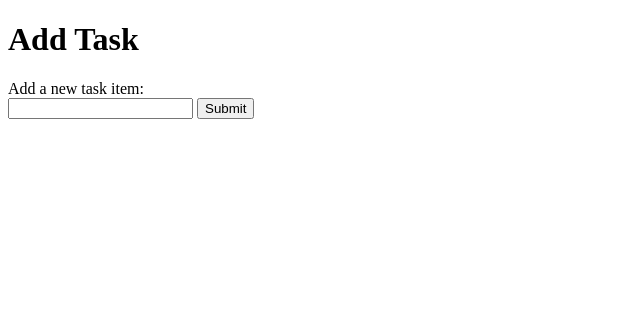
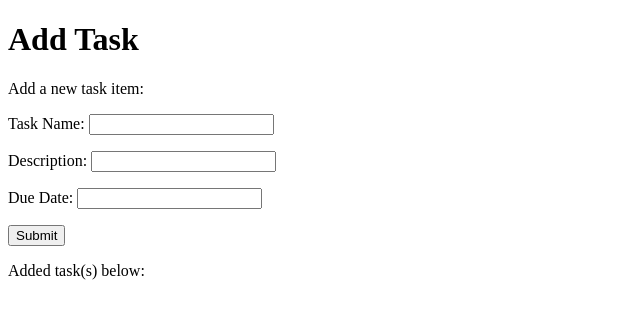
Before and after one commit to hewich/team-2-05, a Flask app: page /add in a window 1280 px wide. Shown: the top 319 px of the page, without its empty margins (0-640 px from the left). Run offline with Flask 2, Linux system fonts and the light colour scheme; data that the repository does not hold is empty.

Commit message:
added more features to add page

```diff
--- a/TaskOrganizer/myapp/form.py
+++ b/TaskOrganizer/myapp/form.py
@@ -18,7 +18,7 @@ class RegisterForm(FlaskForm):
     submit = SubmitField('Submit')
 
 class TaskForm(FlaskForm):
-    task_name = StringField('First Name', validators=[DataRequired()])
-    description = StringField('First Name', validators=[DataRequired()])
-    due_date = StringField('First Name', validators=[DataRequired()])
+    task_name = StringField('Task Name:')
+    description = StringField('Description')
+    due_date = StringField('Due Date:')
     submit = SubmitField('Submit')
--- a/TaskOrganizer/myapp/models.py
+++ b/TaskOrganizer/myapp/models.py
@@ -27,15 +27,14 @@ class User(UserMixin, db.Model):
 
 class Task(db.Model):
     id = db.Column(db.Integer, primary_key=True)
-    body = db.Column(db.String(256))
+    #body = db.Column(db.String(256))
     task_name = db.Column(db.String(64), unique=True, nullable=False)
     description = db.Column(db.String(300), unique=True, nullable=False)
     due_date = db.Column(db.String(64), unique=True, nullable=False)
     user_id = db.Column(db.Integer, db.ForeignKey('user.id'))
 
-
     def __repr__(self):
-        return f'<Task: { self.body, self.task_name} >'
+        return '<Task {}>'.format(self.task_name, self.description, self.due_date)
 
 
 @login.user_loader
--- a/TaskOrganizer/myapp/routes.py
+++ b/TaskOrganizer/myapp/routes.py
@@ -78,22 +78,19 @@ def login():
     return render_template('login.html', title=title, form=form)
 
 
-@app.route ('/')
-def index():
-    tasks = Task.query.all()
 
-    return render_template('add.html', tasks= tasks)
-
-@app.route ('/add', methods = ['GET', 'POST'])
+@app.route ('/add', methods=['GET', 'POST'])
 def add():
 
     title = 'Add | Task Organizer'
 
+    taskz = Task.query.all()
+
     form = TaskForm()
     if form.validate_on_submit():
-        tasks = Task(task_name = form.task_data, description = form.description.data, due_date=  form.due_date.data)
+        tasks = Task(task_name= request.form['task_name'], description=request.form['description'], due_date=request.form['due_date'])
         db.session.add(tasks)
         db.session.commit()
 
         return redirect(url_for('add'))
-    return render_template('add.html', title=title, form=form)
+    return render_template('add.html', title=title, form=form, taskz=taskz)
--- a/TaskOrganizer/myapp/templates/add.html
+++ b/TaskOrganizer/myapp/templates/add.html
@@ -9,17 +9,34 @@
     <h1> Add Task </h1>
     <div>
         Add a new task item:
-        <form action="{{ url_for('add')}}" method="POST">
-            <input type = "text" name = "taskitem">
-            <input type = "submit">
+        <form action="/add" method="POST">
+            {{form.hidden_tag()}}
+            <p>
+                Task Name: <input type="text" name = 'task_name'>
+
+            </p>
+
+            <p>
+                 Description: <input type="text" name = 'description'>
+
+            </p>
+
+            <p>
+                 Due Date: <input type="text" name = 'due_date'>
+
+            </p>
+
+            <p>{{form.submit()}}</p>
+
         </form>
 
     </div>
 
     <div>
+        Added task(s) below:
         <ul>
             {% for task in tasks%}
-            <li style = "font-size: 30pt"><input type="checkbox">{{task.text}}</li>
+            <li>{{task.task_name}}</li>
             {% endfor %}
         </ul>
     </div>
```
